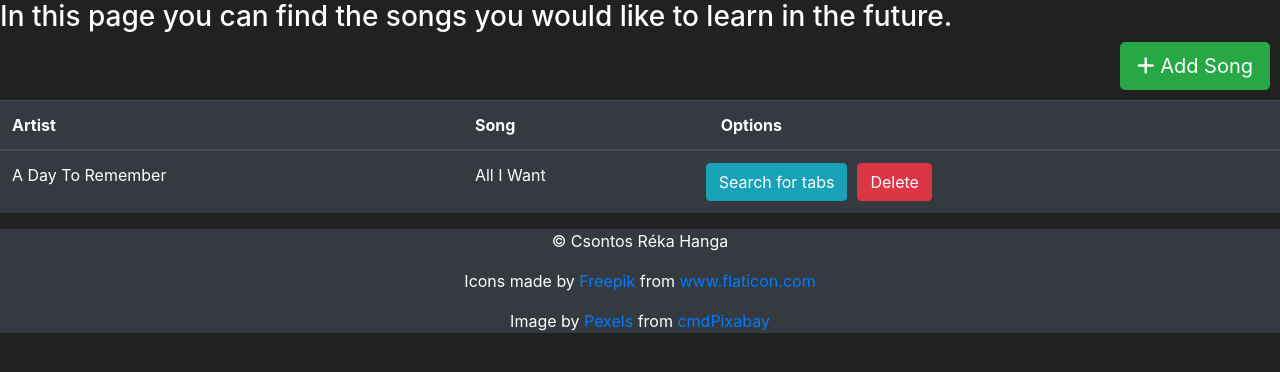
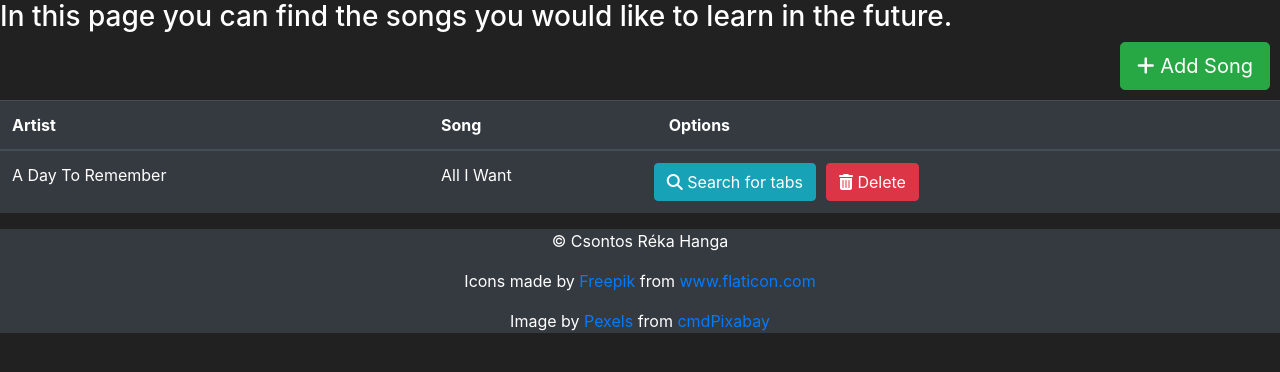
Before and after one commit to csontosreka/learn_guitar, a Flask app: page /wishlist in a window 1280 px wide. Shown: the part 56-428 px from the top of the page. Run offline with Flask 2, Linux system fonts and the light colour scheme; a user stored in the database is signed in; data comes from the database, SQL or seed files in the repository; both versions use the stored data as it was after the commit; some libraries are stand-ins or nearby versions.

Commit message:
added icons

```diff
--- a/application/models.py
+++ b/application/models.py
@@ -39,7 +39,7 @@ class My_Songs(db.Model):
     song_id = db.Column(db.Integer(), primary_key=True)
     title = db.Column(db.String(length=50), nullable=False)
     tuning = db.Column(db.String(length=10))
-    video_id = db.Column(db.String(length=200), unique=True)
+    video_id = db.Column(db.String(length=200))
     tab_url = db.Column(db.String(length=200), unique=True)
     owner = db.Column(db.Integer(), db.ForeignKey('user.user_id'))
 
--- a/application/routes.py
+++ b/application/routes.py
@@ -33,7 +33,11 @@ def search_page():
 def tab_page():
     tab_url = request.form.get('tab_url')
     query = request.form.get('query')
+    artist = request.form.get('artist')
+    print(artist)
     tab = tab_scraper.get_tab(tab_url)
+    title = artist + ' ' + tab['title']
+    print(title)
     videos = get_yt_search_results(query)
     video_url = request.form.get('video_url')
     if video_url:
@@ -41,7 +45,8 @@ def tab_page():
     else:
         video_id = ''
 
-    return render_template("tab.html", title=tab['title'], tab=tab['tab'], chords=tab['chord_list'], tab_url=tab_url, videos=videos, video_id=video_id)
+    return render_template("tab.html", title=title, tab=tab['tab'], chords=tab['chord_list'],
+                            tab_url=tab_url, videos=videos, video_id=video_id)
 
 
 @app.route("/my-songs")
--- a/application/tab_scraper.py
+++ b/application/tab_scraper.py
@@ -45,7 +45,7 @@ def get_tab(tab_url):
 
     title = soup.find('h3', class_="content_h").text
 
-    if 'Chord' in title:
+    if 'Chords' in title:
         chord_list = get_chords(tab)
     else:
         chord_list = []
--- a/application/templates/search.html
+++ b/application/templates/search.html
@@ -51,6 +51,7 @@
                             <form action="{{ url_for('tab_page') }}" method=post class=tab-for-song>
                                 <input type="hidden", name="tab_url", value="{{ tab.tab_link }}">
                                 <input type="hidden", name="query", value="{{ query }}">
+                                <input type="hidden", name="artist", value="{{ tab.artist }}">
                                 <input type=submit value='Choose this Tab' class="btn btn-outline btn-info"></input>
                             </form>
                         </td>
--- a/application/templates/wishlist.html
+++ b/application/templates/wishlist.html
@@ -32,12 +32,16 @@
                             <form action="{{ url_for('search_page') }}" method=post style="margin-right: 10px">
                                 <input type=hidden value="{{ song.artist }}" name="artist"/>
                                 <input type=hidden value="{{ song.song }}" name="song">
-                                <input type=submit value='Search for tabs' class="btn btn-outline btn-info">
+                                <button type=submit class="btn btn-outline btn-info">
+                                    <i class="fas fa-search"></i> Search for tabs
+                                </button>
                             </form>
                             <form action="{{ url_for('delete_song_page') }}" method=post class=delete-song>
                                 <input type="hidden" name="database" value="Wishlist">
                                 <input type=hidden value="{{ song.artist }}, {{ song.song }}"name=song_to_delete />
-                                <input type=submit value='Delete' class="btn btn-outline btn-danger">
+                                <button type=submit class="btn btn-outline btn-danger">
+                                    <i class="fas fa-trash-alt"></i> Delete
+                                </button>
                             </form>
                         </div>
                     </td>
```
Also changed, not shown: application/templates/my-songs.html (+6 -2 lines), application/mysongs.db.
